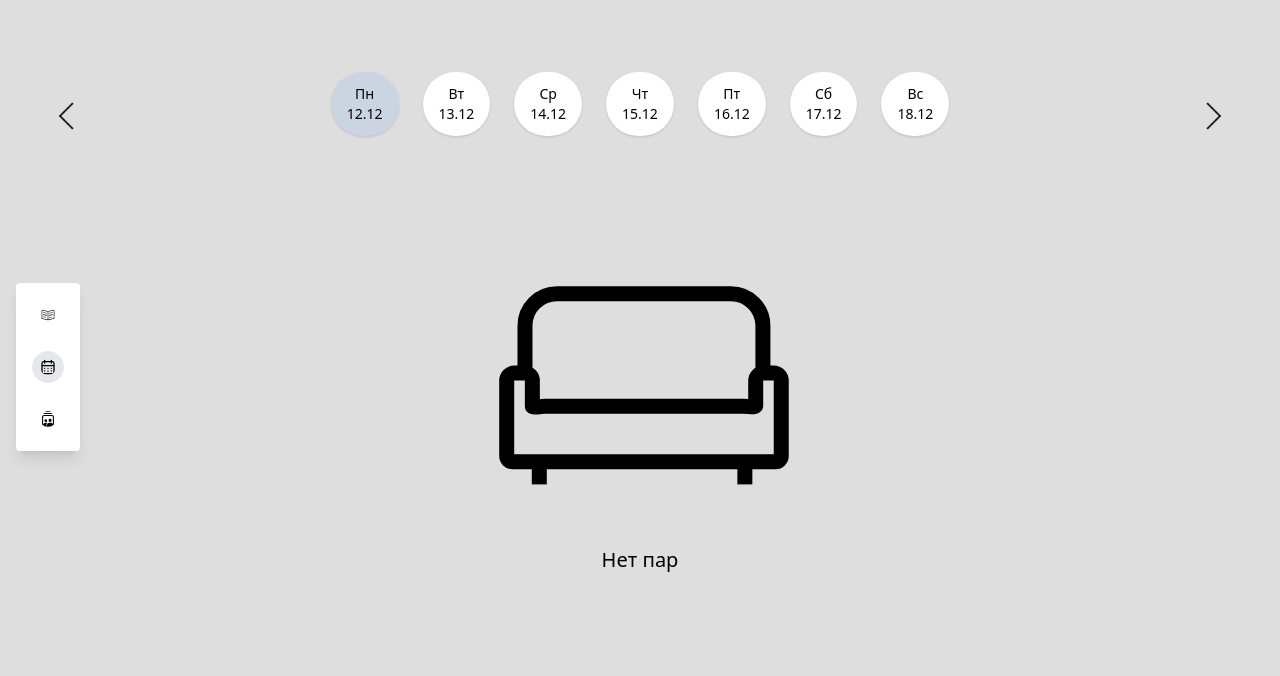
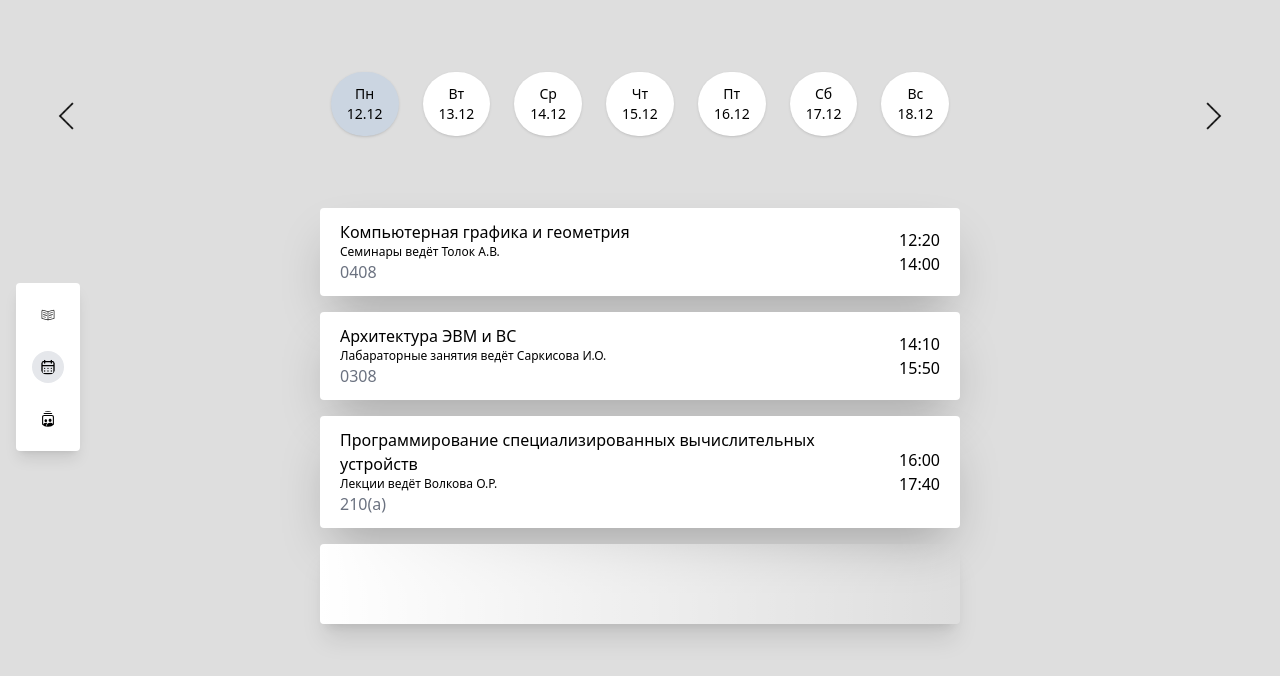
Before and after one commit to Karim90403/stankin_modules_frontend, a Vue app: page /register in a window 1280 px wide. Both pictures are taken after typing "Sample", "Sample", "Sample123" into the empty fields and a click on the button "Зарегестрироваться". Shown: the top 676 px of the page. Built offline with nearby package versions, Linux system fonts and the light colour scheme.

Commit message:
Написаны  стили для ghost элемента

```diff
--- a/src/views/TimetableView.vue
+++ b/src/views/TimetableView.vue
@@ -41,7 +41,7 @@ const Activate = (id: number): void => {
   <img class="h-7 absolute top-5 cursor-pointer right-3 z-10 sm:top-24 sm:right-12 sm:h-10"  src="../assets/right.png">
 
 
-  <div class="flex items-center flex-col mt-12" v-if="subjects.length < 0">
+  <div class="flex items-center flex-col mt-12" v-if="subjects.length > 0">
     <Timetable
     v-for="subject in subjects"
     :key="subject.id"
@@ -52,9 +52,10 @@ const Activate = (id: number): void => {
     :professor="subject.professor"
     :typeSubject="subject.typeOf"
     ></Timetable>
+    <div class="mt-4 w-4/5 px-5 py-3 h-20 shadow-xl rounded bg-gradient-to-r from-white flex justify-between items-center sm:w-1/2"></div>
+
   </div>
-  <div class="text-center absolute top-0 -z-10 text-xl w-screen h-screen flex flex-col justify-center items-center sm:text-2xl§  Бвшм сдфыы=Эеуче-сутеук фиыщдгеу ещз-0 еуче-чд ц-ыскуут р-ыскуут адуч адуч-сщд огыешан-сутеук шеуьы-сутеук ыьЖеуче-2чд>Э м-удыуЮ
-" v-else>
+  <div class="text-center absolute top-0 -z-10 text-xl w-screen h-screen flex flex-col justify-center items-center sm:text-2xl" v-else>
     <img src="../assets/chill.svg" class="w-1/4">
     Нет пар
   </div>
```
